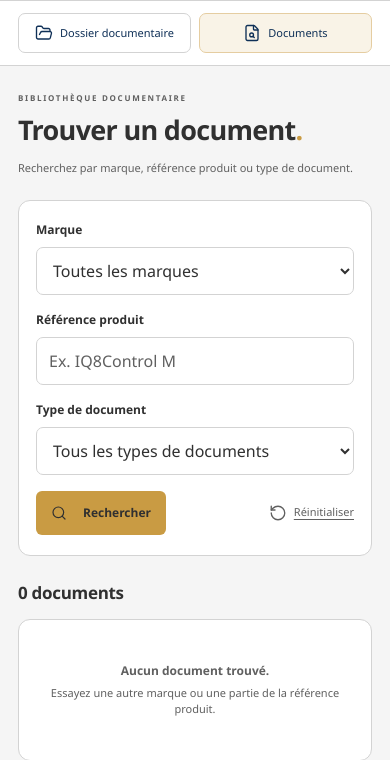
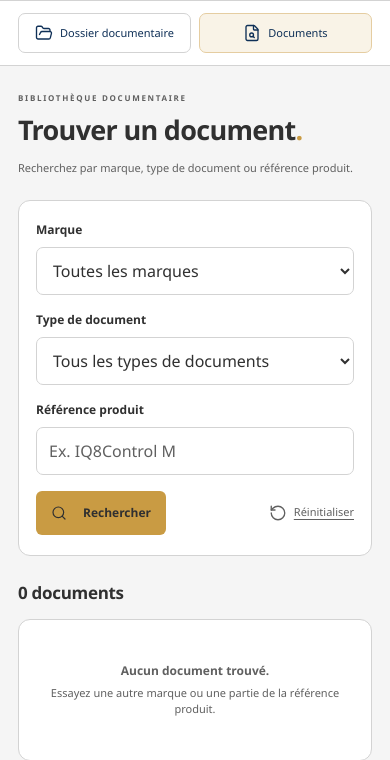
Before and after one commit to aurelienblanc/SersiNoticeWeb, a Django app: page /documents/ in a window 390 px wide. Shown: the part 117-877 px from the top of the page. Run offline with Django 5.2, Linux system fonts and the light colour scheme; data that the repository does not hold is empty.

Commit message:
Réordonne les filtres de recherche des documents

```diff
--- a/static/catalogue/documents.css
+++ b/static/catalogue/documents.css
@@ -202,7 +202,7 @@
   .document-search-grid {
     grid-template-columns: repeat(2, minmax(0, 1fr));
   }
-  .document-type-field {
+  .document-reference-field {
     grid-column: 1 / -1;
   }
   .document-grid {
--- a/templates/catalogue/documents.html
+++ b/templates/catalogue/documents.html
@@ -6,7 +6,7 @@
 {% block page_label %}Consulter les documents{% endblock %}
 {% block extrahead %}
   <link rel="stylesheet"
-        href="{% static 'catalogue/documents.css' %}?v=20261026-5">
+        href="{% static 'catalogue/documents.css' %}?v=20261027-1">
   <script src="{% static 'catalogue/documents.js' %}?v=20261026-1" defer></script>
 {% endblock %}
 {% block content %}
@@ -14,7 +14,7 @@
     <div>
       <span class="eyebrow">BIBLIOTHÈQUE DOCUMENTAIRE</span>
       <h1>Trouver un document<span class="accent">.</span></h1>
-      <p>Recherchez par marque, référence produit ou type de document.</p>
+      <p>Recherchez par marque, type de document ou référence produit.</p>
     </div>
     <div class="heading-icon">{% include "shared/icon.html" with name="file-search" only %}</div>
   </div>
@@ -29,12 +29,12 @@
           {{ form.marque }}
         </div>
         <div class="document-search-field">
+          <label for="id_type_document">{{ form.type_document.label }}</label>
+          {{ form.type_document }}
+        </div>
+        <div class="document-search-field document-reference-field">
           <label for="id_reference">{{ form.reference.label }}</label>
           {{ form.reference }}
-        </div>
-        <div class="document-search-field document-type-field">
-          <label for="id_type_document">{{ form.type_document.label }}</label>
-          {{ form.type_document }}
         </div>
         <div class="document-search-actions">
           <button type="submit"
```
